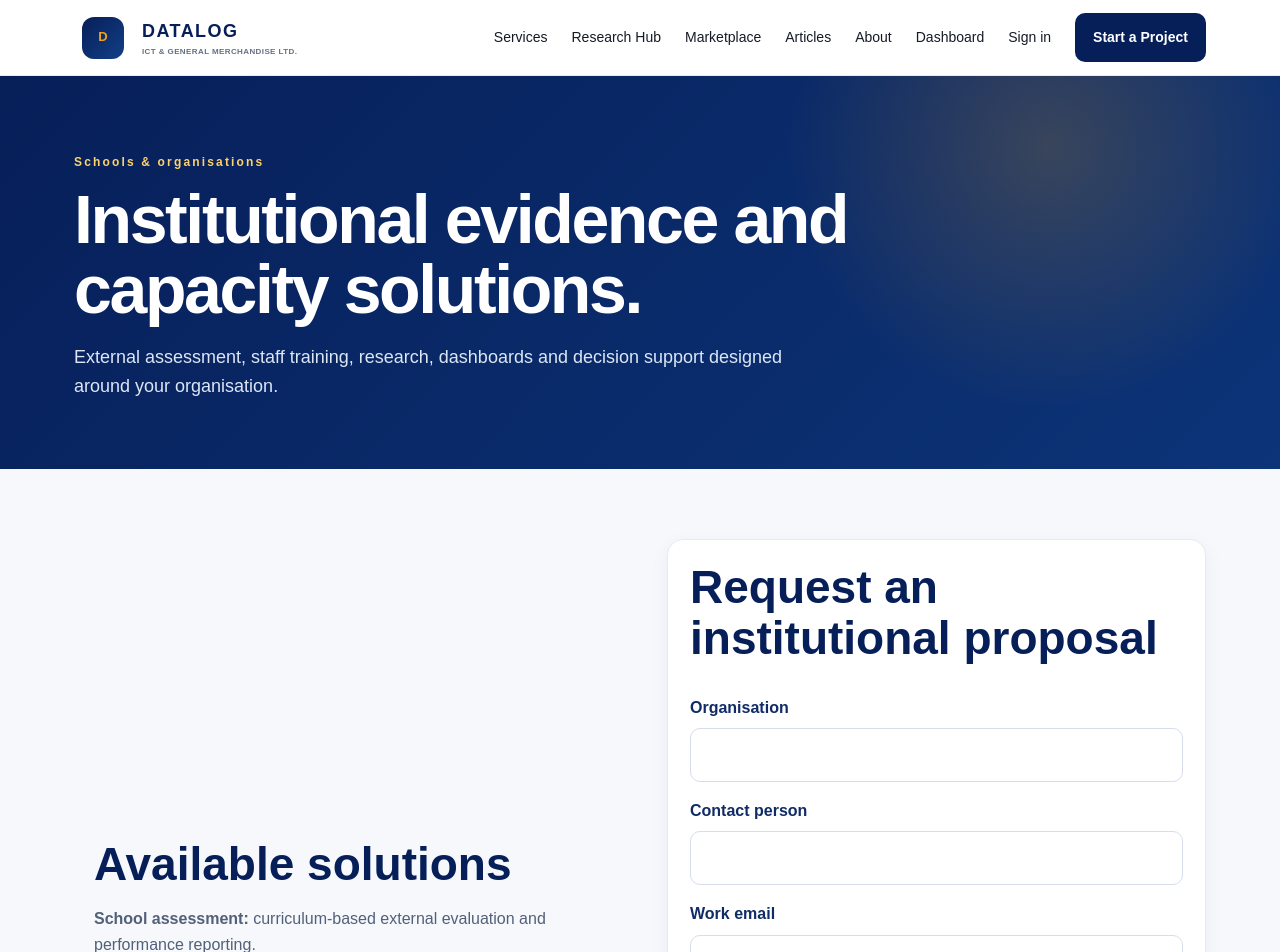
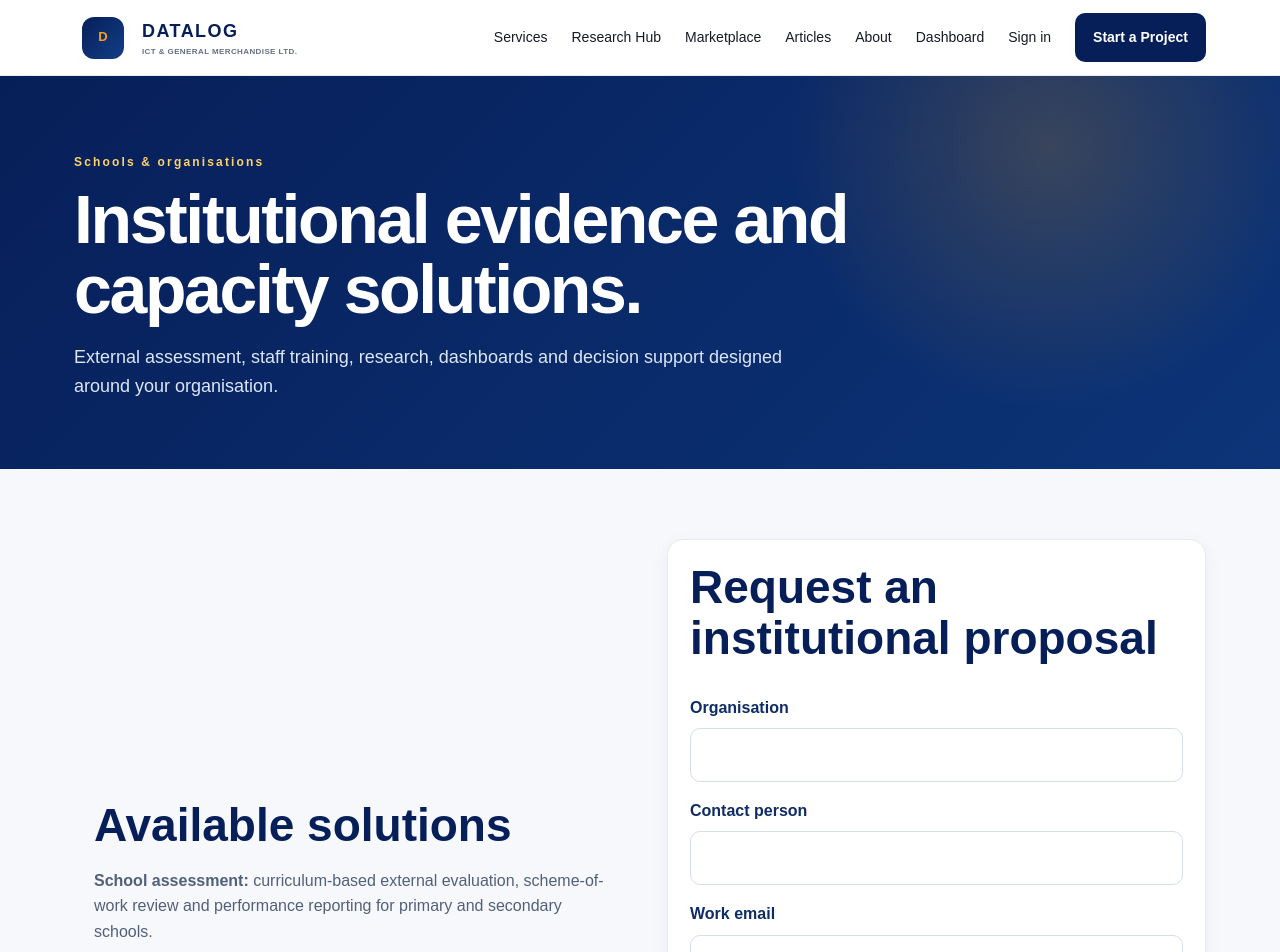
Before and after one commit to mikolo2018/datalog-one-researchhub, a Next.js app: page /institutional in a window 1280 px wide. Shown: the top 952 px of the page. Built offline with nearby package versions, Linux system fonts and the light colour scheme; no server answers.

Commit message:
Update institutional services
Links institutional clients to the dedicated school assessment and consultation offering.

```diff
--- a/app/institutional/page.tsx
+++ b/app/institutional/page.tsx
@@ -1,4 +1,5 @@
 import type { Metadata } from 'next';
+import Link from 'next/link';
 
 import InstitutionalForm from '@/components/InstitutionalForm';
 
@@ -10,6 +11,6 @@ export const metadata: Metadata = {
 export default function InstitutionalPage() {
   return <main>
     <section className="commerce-hero"><div className="container"><span className="eyebrow light">Schools & organisations</span><h1>Institutional evidence and capacity solutions.</h1><p>External assessment, staff training, research, dashboards and decision support designed around your organisation.</p></div></section>
-    <section className="section"><div className="container split"><div className="institution-list"><h2>Available solutions</h2><p><strong>School assessment:</strong> curriculum-based external evaluation and performance reporting.</p><p><strong>Staff development:</strong> Excel, SPSS, Power BI, research methods and responsible AI.</p><p><strong>Organisational research:</strong> surveys, monitoring, evaluation and analytical reporting.</p><p><strong>Dashboards:</strong> practical performance indicators for leadership decisions.</p></div><InstitutionalForm /></div></section>
+    <section className="section"><div className="container split"><div className="institution-list"><h2>Available solutions</h2><p><strong>School assessment:</strong> curriculum-based external evaluation, scheme-of-work review and performance reporting for primary and secondary schools.</p><p><strong>Staff development:</strong> Excel, SPSS, Power BI, research methods and responsible AI.</p><p><strong>Organisational research:</strong> surveys, monitoring, evaluation and analytical reporting.</p><p><strong>Dashboards:</strong> practical performance indicators for leadership decisions.</p><Link className="btn dark" href="/schools">View complete school services</Link></div><InstitutionalForm /></div></section>
   </main>;
 }
```
